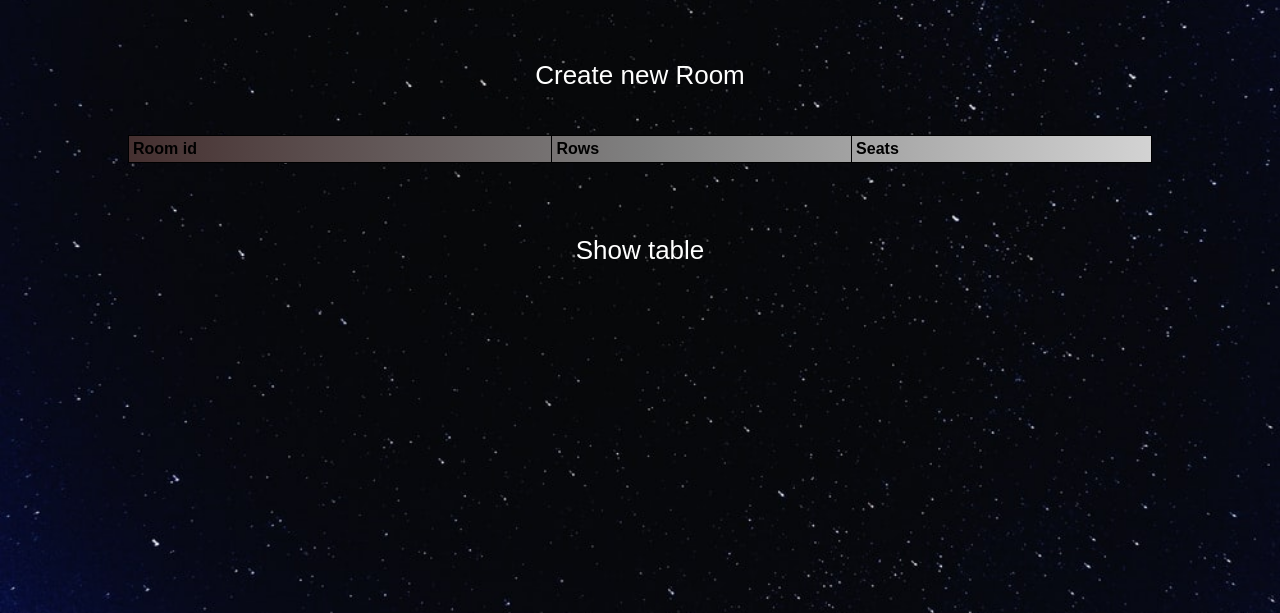
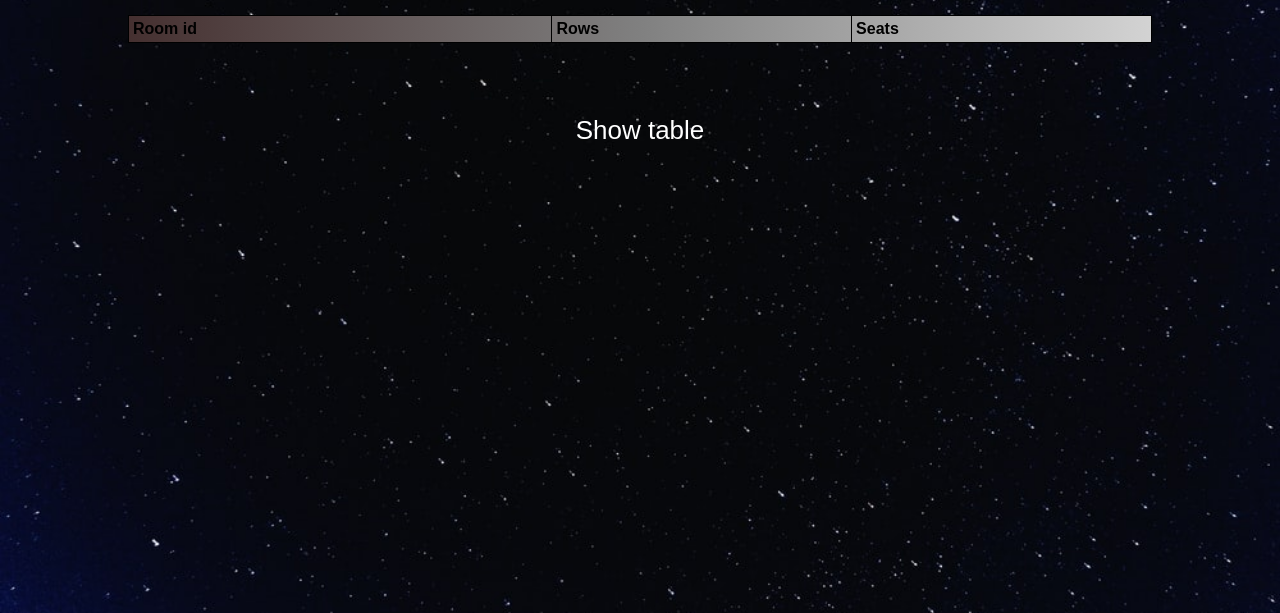
Before and after one commit to jona881a/KinoXPProjectFrontend, a plain HTML site: page htmljs/Rooms.html in a window 1280 px wide. Shown: the part 187-800 px from the top of the page. Drawn offline with Linux system fonts and the light colour scheme.

Commit message:
Udkommentering af CreateRoom-knap

```diff
--- a/htmljs/Rooms.html
+++ b/htmljs/Rooms.html
@@ -22,11 +22,11 @@
     </div>
 </div>
 <h1 class="pageTitle">Rooms in cinema</h1><br/>
-<div class="createBtn">
+<!--<div class="createBtn">
     <a href="/createRoom">
         <button class="btn-create">Create new Room</button><br/>
     </a>
-</div>
+</div>-->
 
 <div class="div1">
     <table class="table" id="room_tabel">
```
